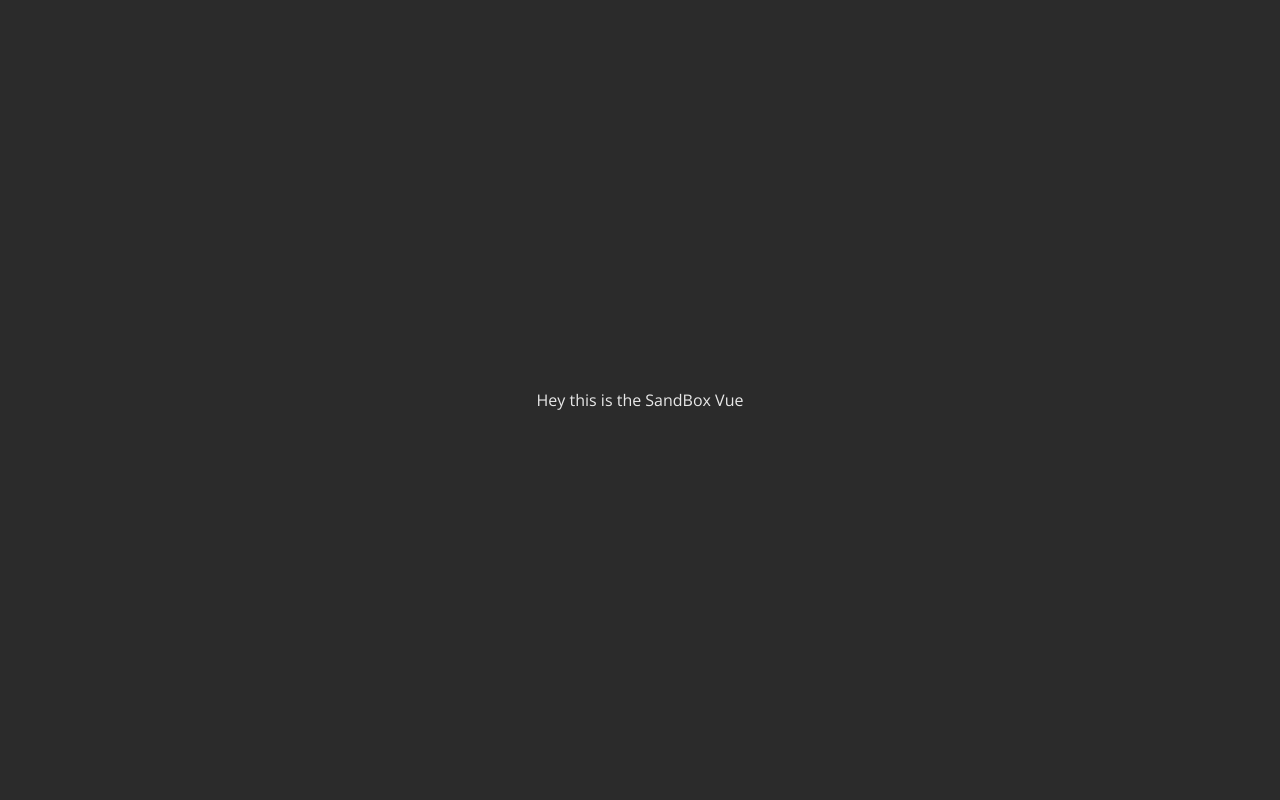
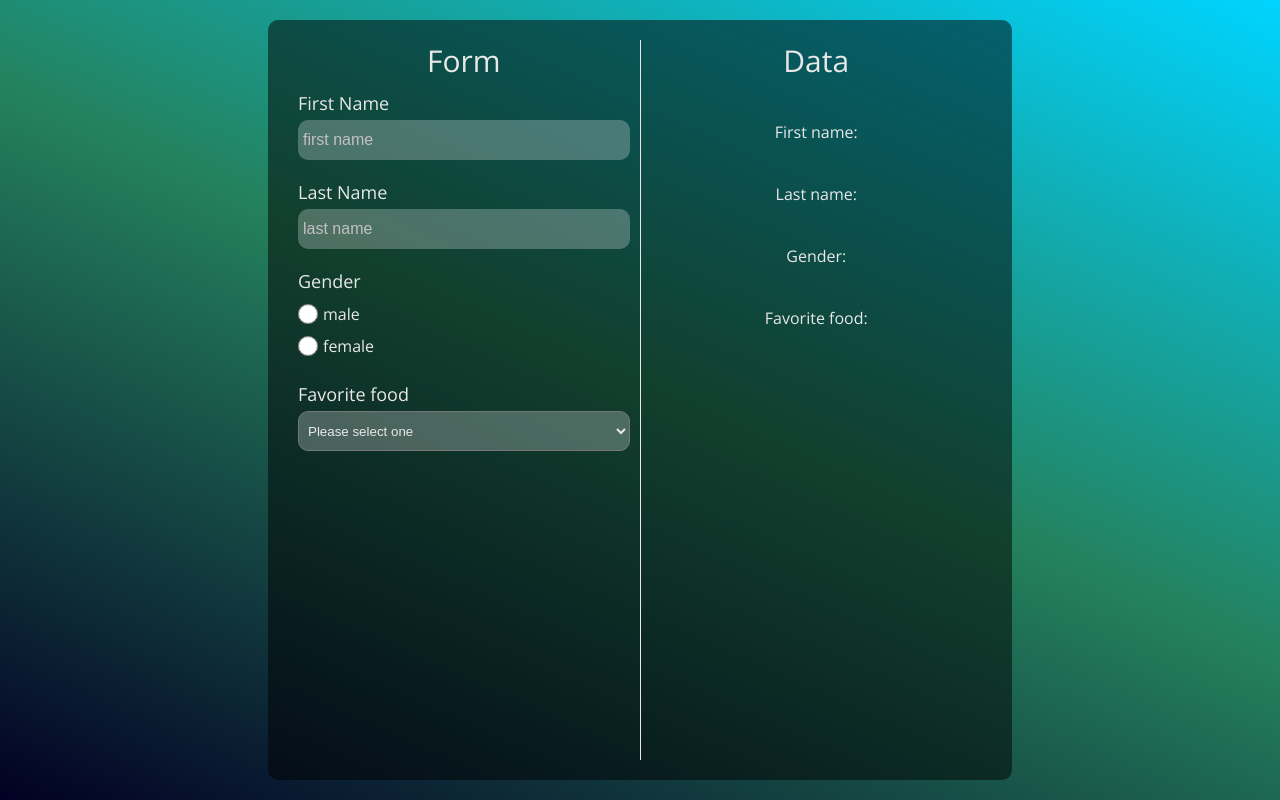
Before and after one commit to Texmo100/SandBox_Vue, a Vue app: page / in a window 1280 px wide. Built offline with nearby package versions, Linux system fonts and the light colour scheme.

Commit message:
Vue forms version 1.0 added to the tree project

```diff
--- a/src/App.vue
+++ b/src/App.vue
@@ -1,12 +1,17 @@
 <template>
   <div class="wrapper">
-    <p>Hey this is the SandBox Vue</p>
+    <Display />
   </div>
 </template>
 
 <script>
+import Display from './components/UI/Display/Display.vue';
+
 export default {
   name: "App",
+  components: {
+    Display,
+  }
 };
 </script>
 
@@ -39,7 +44,8 @@ p {
 <style scoped>
 .wrapper {
   height: 100vh;
-  background-color: #2b2b2b;
+  background: rgb(2,0,36);
+  background: linear-gradient(24deg, rgba(2,0,36,1) 0%, rgba(36,129,93,1) 52%, rgba(0,212,255,1) 100%);
   color: #e8e8e8;
   display: flex;
   justify-content: center;
--- /dev/null
+++ b/src/components/DataDisplay/DataDisplay.vue
@@ -0,0 +1,39 @@
+<template>
+    <div class="data-display">
+        <p>Data</p>
+        <span class="data-item">First name: {{ firstName }}</span>
+        <span class="data-item">Last name: {{ lastName }}</span>
+        <span class="data-item">Gender: {{ gender }}</span>
+        <span class="data-item">Favorite food: {{ favoriteFood }}</span>
+    </div>
+</template>
+
+<script>
+export default {
+    name: 'DataDisplay',
+    props: {
+        firstName: String,
+        lastName: String,
+        gender: String,
+        favoriteFood: String,
+    }
+}
+</script>
+
+<style scoped>
+.data-display {
+    flex: 1;
+    display: flex;
+    flex-direction: column;
+    align-items: center;
+}
+
+.data-display > p {
+    font-size: 3rem;
+    margin-bottom: 2rem;
+}
+
+.data-item {
+    margin: 2rem 0;
+}
+</style>
--- /dev/null
+++ b/src/components/Form/Form.vue
@@ -0,0 +1,145 @@
+<template>
+  <form>
+    <p>Form</p>
+    <div class="form-item">
+      <label class="form-item__label">First Name</label>
+      <input
+        class="form-item__input"
+        :value="firstName"
+        @input="$emit('update:firstName', $event.target.value)"
+        placeholder="first name"
+      />
+    </div>
+
+    <div class="form-item">
+      <label class="form-item__label">Last Name</label>
+      <input
+        class="form-item__input"
+        :value="lastName"
+        @input="$emit('update:lastName', $event.target.value)"
+        placeholder="last name"
+      />
+    </div>
+
+    <div class="form-item">
+      <label class="form-item__label">Gender</label>
+      <div class="radio-item">
+        <input
+          class="radio-item__input"
+          type="radio"
+          value="male"
+          :checked="gender == 'male'"
+          @change="$emit('update:gender', $event.target.value)"
+        />
+        <label class="radio-item__label">male</label>
+      </div>
+
+      <div class="radio-item">
+        <input
+          class="radio-item__input"
+          type="radio"
+          value="female"
+          :checked="gender == 'female'"
+          @change="$emit('update:gender', $event.target.value)"
+        />
+        <label class="radio-item__label">female</label>
+      </div>
+    </div>
+
+    <div class="form-item">
+        <label class="form-item__label">Favorite food</label>
+        <select  class="select-item" @change="$emit('update:favoriteFood', $event.target.value)">
+            <option class="select-item__option" value="" hidden>Please select one</option>
+            <option class="select-item__option" value="sushi">Sushi</option>
+            <option class="select-item__option" value="pizza">Pizza</option>
+            <option class="select-item__option" value="hamburguer">Hamburguer</option>
+        </select>
+    </div>
+  </form>
+</template>
+
+<script>
+export default {
+  // eslint-disable-next-line vue/multi-word-component-names
+  name: "Form",
+  props: {
+    firstName: String,
+    lastName: String,
+    gender: String,
+    favoriteFood: String,
+  },
+};
+</script>
+
+<style scoped>
+form {
+  flex: 1;
+  display: flex;
+  flex-direction: column;
+  border-right: 1px solid #e8e8e8;
+}
+
+@media screen and (max-width: 980px) {
+  form {
+    border: none;
+  }
+}
+
+form > p {
+  align-self: center;
+  font-size: 3rem;
+}
+
+.form-item {
+  display: flex;
+  flex-direction: column;
+  margin: 1rem;
+}
+
+.form-item__label {
+  font-size: 1.8rem;
+  margin-bottom: 0.5rem;
+}
+
+.form-item__input {
+  display: block;
+  border: none;
+  width: 100%;
+  height: 4rem;
+  background-color: rgba(255, 255, 255, 25%);
+  border-radius: 1rem;
+  padding: 0.5rem;
+  color: white;
+  font-size: 1.6rem;
+}
+
+.form-item__input::placeholder {
+  color: #c1c1c1;
+}
+
+.radio-item {
+  display: flex;
+  align-items: center;
+  margin: 0.5rem 0;
+}
+
+.radio-item__input {
+  width: 2rem;
+  height: 2rem;
+  margin: 0;
+  margin-right: 0.5rem;
+}
+
+.select-item {
+    width: 100%;
+    height: 4rem;
+    padding: 0.5rem;
+    background-color: rgba(255, 255, 255, 25%);
+    border-radius: 1rem;
+    color: #e8e8e8;
+}
+
+.select-item__option {
+    color: #2b2b2b;
+}
+</style>
--- /dev/null
+++ b/src/components/UI/Display/Display.vue
@@ -0,0 +1,56 @@
+<template>
+  <div class="display">
+    <Form
+        v-model:first-name="firstName"
+        v-model:last-name="lastName"
+        v-model:gender="gender"
+        v-model:favorite-food="favoriteFood"
+    />
+    <DataDisplay
+      :firstName="firstName"
+      :lastName="lastName"
+      :gender="gender"
+      :favoriteFood="favoriteFood"
+    />
+  </div>
+</template>
+
+<script>
+import Form from "../../Form/Form.vue";
+import DataDisplay from "../../DataDisplay/DataDisplay.vue";
+
+export default {
+  // eslint-disable-next-line vue/multi-word-component-names
+  name: "Display",
+  components: {
+    Form,
+    DataDisplay,
+  },
+  data() {
+    return {
+      firstName: "",
+      lastName: "",
+      gender: "",
+      favoriteFood: "",
+    };
+  }
+};
+</script>
+
+<style scoped>
+.display {
+  width: 60%;
+  height: 100%;
+  background-color: rgba(0, 0, 0, 50%);
+  display: flex;
+  padding: 2rem;
+  border-radius: 1rem;
+}
+
+@media screen and (max-width: 980px) {
+  .display {
+    width: 90%;
+    flex-direction: column;
+  }
+}
+</style>
```
